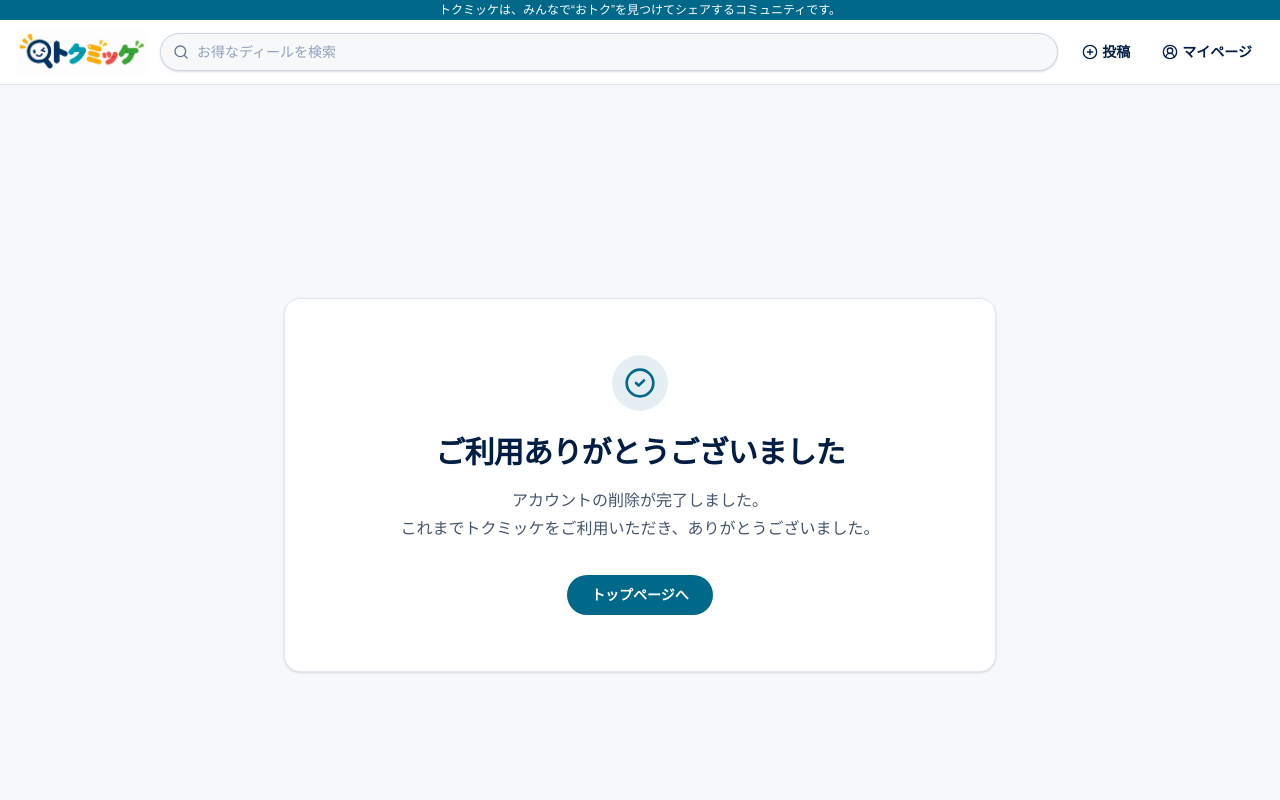
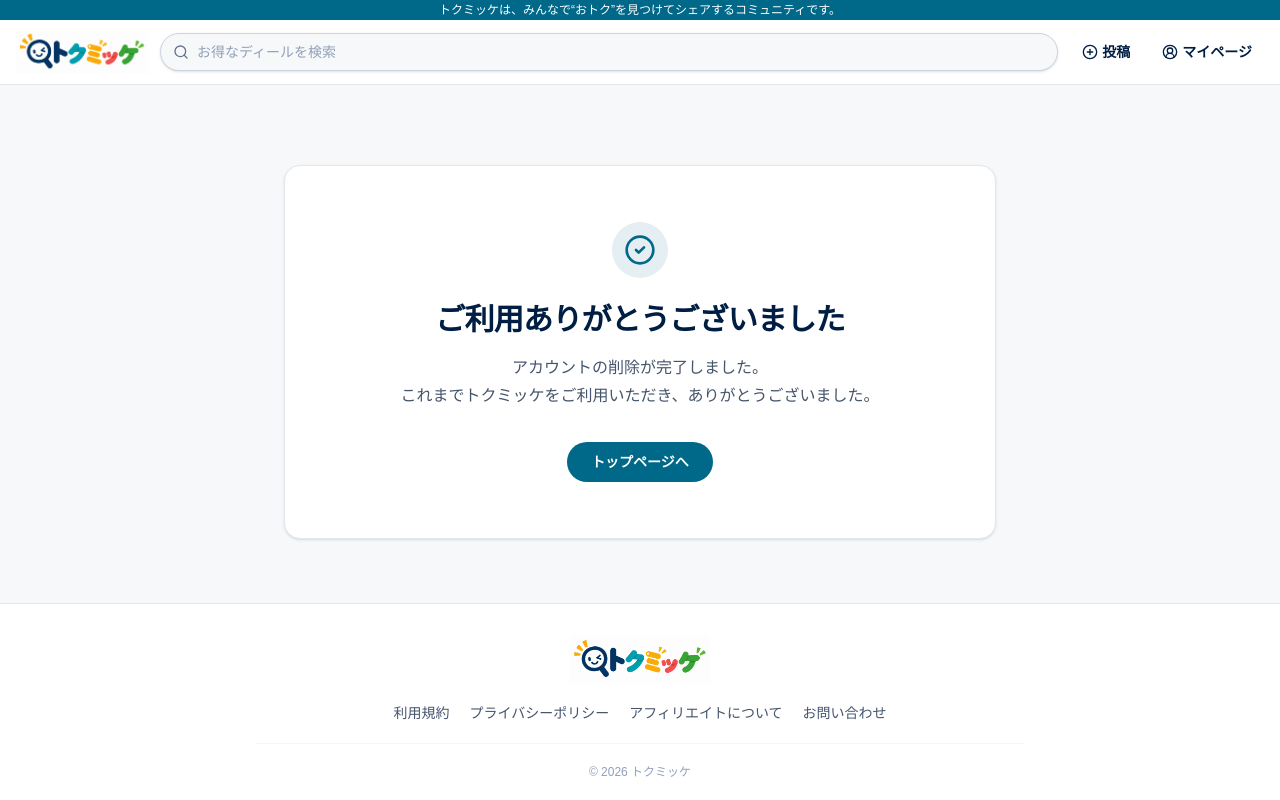
Before and after one commit to outfitdeals/outfitdeals, a Next.js app: page /account-deleted in a window 1280 px wide. Shown: the top 800 px of the page. Built offline with nearby package versions, Linux system fonts and the light colour scheme; no server answers.

Commit message:
Refine account deletion page and email

```diff
--- a/app/account-deleted/page.tsx
+++ b/app/account-deleted/page.tsx
@@ -4,8 +4,8 @@ import { CheckCircle2 } from "lucide-react";
 
 export default function AccountDeletedPage() {
   return (
-    <div className="min-h-screen bg-[#f7f8fa]">
-      <main className="mx-auto flex min-h-screen w-full max-w-[760px] items-center justify-center px-4 py-12 sm:px-6">
+    <div className="bg-[#f7f8fa]">
+      <main className="mx-auto w-full max-w-[760px] px-4 pb-12 pt-10 sm:px-6 sm:pb-16 sm:pt-20">
         <section className="w-full rounded-2xl border border-slate-200 bg-white px-6 py-10 text-center shadow-sm sm:px-10 sm:py-14">
           <div className="mx-auto flex h-14 w-14 items-center justify-center rounded-full bg-[#006888]/10">
             <CheckCircle2
--- a/app/api/delete-account/route.ts
+++ b/app/api/delete-account/route.ts
@@ -26,7 +26,7 @@ async function sendAccountDeletedEmail(
           <p>アカウントの削除が完了しました。</p>
 
           <p>
-            投稿・コメント・返信は、サイトの情報を維持するためアカウントとの紐付けを解除した状態で残ります。
+            投稿・コメント・返信は、サイトの情報を維持するためアカウントとの紐付けを解除した状態で残ります。<br />
             保存・リアクションなどのアカウントデータは削除されています。
           </p>
 
--- a/app/components/SiteFooter.tsx
+++ b/app/components/SiteFooter.tsx
@@ -12,13 +12,13 @@ const links = [
 
 export default function SiteFooter() {
   return (
-    <footer className="mt-12 border-t border-slate-200 bg-white">
+    <footer className="border-t border-slate-200 bg-white">
       <div className="mx-auto max-w-7xl px-4 py-8 sm:px-6 lg:px-8">
         <div className="flex flex-col items-center gap-5">
           <Link
             href="/"
             aria-label="トクミッケ ホーム"
-            className="transition-opacity hover:opacity-75"
+            className="cursor-pointer transition-opacity hover:opacity-75"
           >
             <Image
               src="/tokumikke_logo.png"
@@ -37,7 +37,7 @@ export default function SiteFooter() {
               <Link
                 key={link.href}
                 href={link.href}
-                className="transition-colors hover:text-[#006888]"
+                className="cursor-pointer transition-colors hover:text-[#006888]"
               >
                 {link.label}
               </Link>
--- a/app/layout.tsx
+++ b/app/layout.tsx
@@ -46,21 +46,25 @@ export default function RootLayout({
   children,
 }: Readonly<{ children: React.ReactNode }>) {
   return (
-    <html lang="ja" className="bg-[#f7f8fa]">
+    <html lang="ja" className="h-full bg-[#f7f8fa]">
       <body
-        className={`${geistSans.variable} ${geistMono.variable} min-h-screen bg-[#f7f8fa] antialiased`}
+        className={`${geistSans.variable} ${geistMono.variable} flex min-h-full flex-col bg-[#f7f8fa] antialiased`}
       >
         <script
           type="application/ld+json"
           dangerouslySetInnerHTML={{ __html: JSON.stringify(websiteStructuredData) }}
         />
+
         <Suspense fallback={null}>
           <SiteHeader />
         </Suspense>
-        <div className="pb-[calc(72px+env(safe-area-inset-bottom))] md:pb-0">
-          {children}
+
+        <div className="flex flex-1 flex-col pb-[calc(72px+env(safe-area-inset-bottom))] md:pb-0">
+          <main className="flex-1">{children}</main>
+
           <SiteFooter />
         </div>
+
         <Suspense fallback={null}>
           <MobileBottomNav />
         </Suspense>
```
